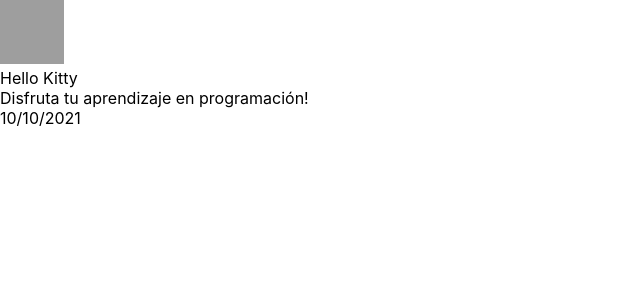
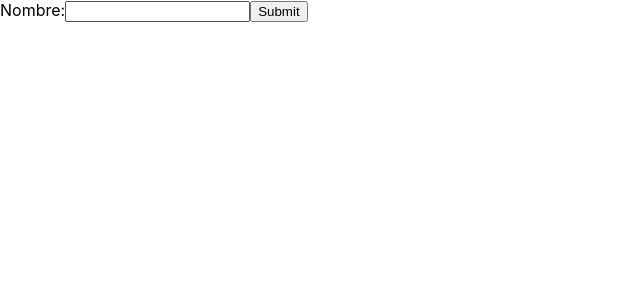
Before and after one commit to arbeyvillegas/minticnivelacionreactjs, a React (Create React App) app: page / in a window 1280 px wide. Shown: the top 300 px of the page, without its empty margins (0-640 px from the left). Built offline with nearby package versions, Linux system fonts and the light colour scheme; grey boxes are pictures that could not be loaded.

Commit message:
Formularios

```diff
--- /dev/null
+++ b/src/08-Formularios/Formularios.js
@@ -0,0 +1,32 @@
+import React from 'react';
+
+export class NameForm extends React.Component {
+  constructor(props) {
+    super(props);
+    this.state = {name: ''};
+
+    this.handleChange = this.handleChange.bind(this);
+    this.handleSubmit = this.handleSubmit.bind(this);
+  }
+
+  handleChange(event) {
+    this.setState({name: event.target.value});
+  }
+
+  handleSubmit(event) {
+    alert('Un nombre fue enviado: ' + this.state.name);
+    event.preventDefault();
+  }
+
+  render() {
+    return (
+      <form onSubmit={this.handleSubmit}>
+        <label>
+          Nombre:
+          <input type="text" value={this.state.name} onChange={this.handleChange} />
+        </label>
+        <input type="submit" value="Submit" />
+      </form>
+    );
+  }
+}
--- /dev/null
+++ b/src/App.08.js
@@ -0,0 +1,9 @@
+import { NameForm } from './08-Formularios/Formularios';
+
+function App() {
+  return (
+    <NameForm/>
+  );
+}
+
+export default App;
--- a/src/index.js
+++ b/src/index.js
@@ -6,7 +6,8 @@ import './index.css';
 // import App from './App.04';
 // import App from './App.05';
 // import App from './App.06';
-import App from './App.07';
+// import App from './App.07';
+import App from './App.08';
 
 ReactDOM.render(
   <React.StrictMode>
```
